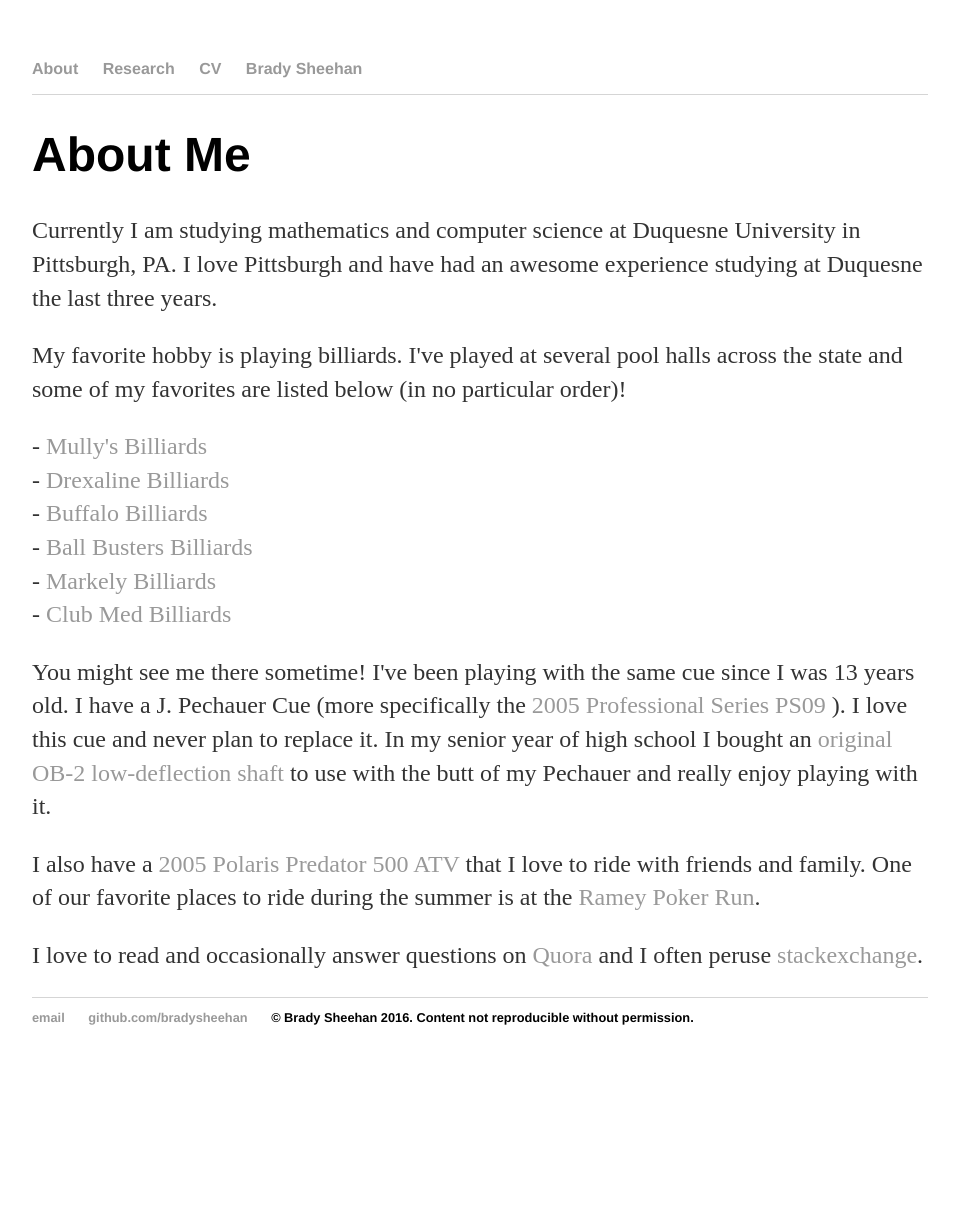
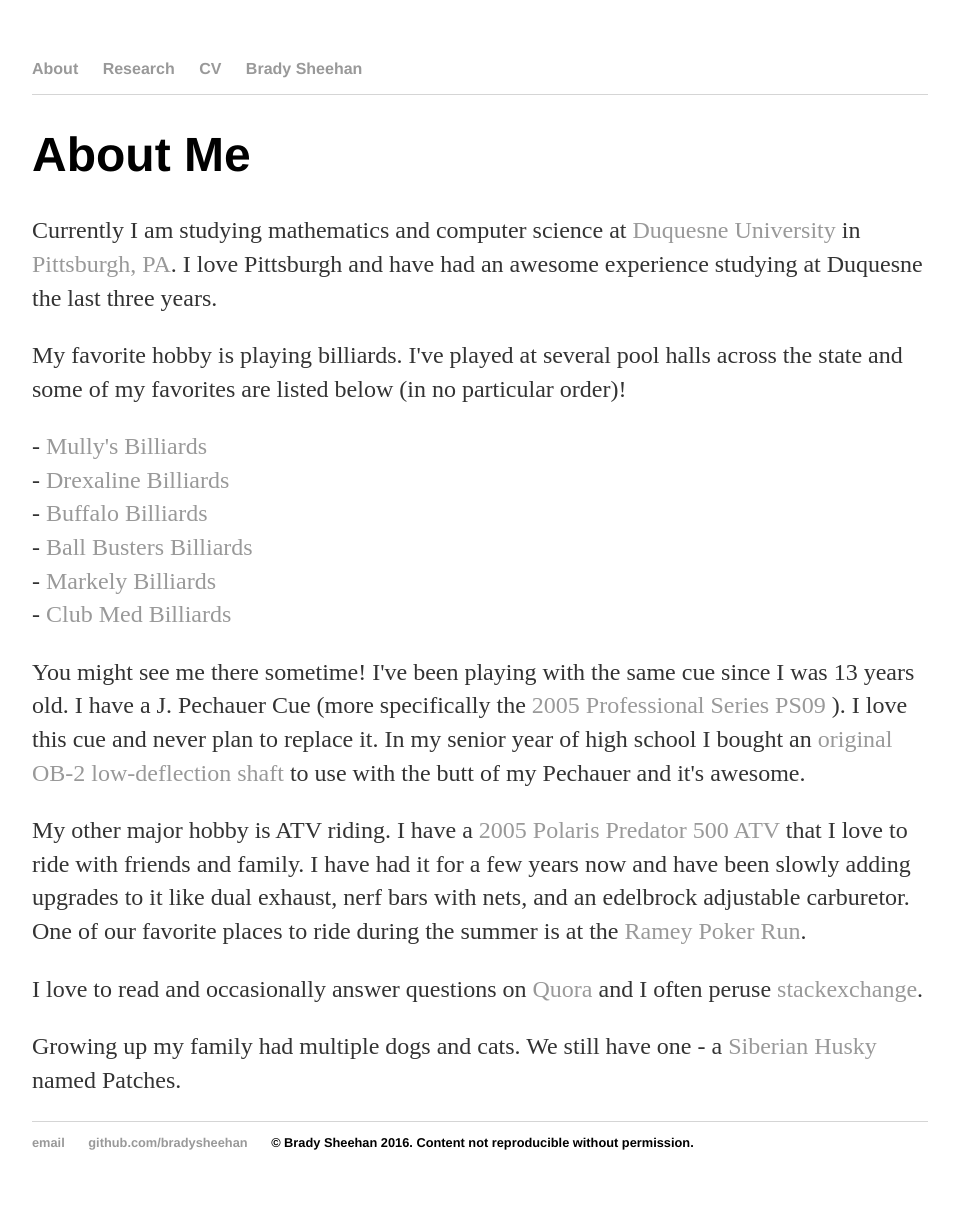
Before and after one commit to BradySheehan/bradysheehan, a Jekyll site: the page built from about/index.html, in a window 1280 px wide. Shown: the whole page, without its empty margins (160-1113 px from the left). Built offline with Jekyll 4.4.1, drawn with Linux system fonts in a browser that asks for light colours; before the commit the page ends 1085 px from its top, so only the background shows below that.

Commit message:
added more info to about me section

```diff
--- a/about/index.html
+++ b/about/index.html
@@ -5,7 +5,7 @@
 
 <div class="about">
 	<h1>About Me</h1>
-	<p> Currently I am studying mathematics and computer science at Duquesne University in Pittsburgh, PA. I love Pittsburgh and have had an awesome experience studying at Duquesne the last three years. </p>
+	<p> Currently I am studying mathematics and computer science at <a href="http://duq.edu">Duquesne University</a> in <a href="http://duq.edu">Pittsburgh, PA</a>. I love Pittsburgh and have had an awesome experience studying at Duquesne the last three years. </p>
 
 	<p>My favorite hobby is playing billiards. I've played at several pool halls across the state and some of my favorites are listed below (in no particular order)! </p>
 
@@ -20,13 +20,15 @@
 	</ul>
 	</p>
 	<p>
-	You might see me there sometime! I've been playing with the same cue since I was 13 years old. I have a J. Pechauer Cue (more specifically the <a href="http://pechauer.com/retired-cues">2005 Professional Series PS09 </a>). I love this cue and never plan to replace it. In my senior year of high school I bought an <a href="https://www.obcues.com/products/Original-OB%252d2-Shaft.html"> original OB-2 low-deflection shaft </a> to use with the butt of my Pechauer and really enjoy playing with it.
+	You might see me there sometime! I've been playing with the same cue since I was 13 years old. I have a J. Pechauer Cue (more specifically the <a href="http://pechauer.com/retired-cues">2005 Professional Series PS09 </a>). I love this cue and never plan to replace it. In my senior year of high school I bought an <a href="https://www.obcues.com/products/Original-OB%252d2-Shaft.html"> original OB-2 low-deflection shaft </a> to use with the butt of my Pechauer and it's awesome.
 
 	</p>
 
-	<p>I also have a <a href="http://www.atv.com/specs/polaris/sport/2005/predator/500.html">2005 Polaris Predator 500 ATV</a> that I love to ride with friends and family. One of our favorite places to ride during the summer is at the <a href="http://www.rameyfirecompany.com/poker-runs.html">Ramey Poker Run</a>.</p>
+	<p>My other major hobby is ATV riding. I have a <a href="http://www.atv.com/specs/polaris/sport/2005/predator/500.html">2005 Polaris Predator 500 ATV</a> that I love to ride with friends and family. I have had it for a few years now and have been slowly adding upgrades to it like dual exhaust, nerf bars with nets, and an edelbrock adjustable carburetor. One of our favorite places to ride during the summer is at the <a href="http://www.rameyfirecompany.com/poker-runs.html">Ramey Poker Run</a>.</p>
 <!-- 	<p>I love to shoot pool <a href=/about/billiards.html>Billiards</a></p>
  -->
 	<p> I love to read and occasionally answer questions on <a href="https://www.quora.com/profile/Brady-Sheehan-1">Quora</a> and I often peruse <a href="http://stackexchange.com/users/3676509/brady-sheehan?tab=accounts" >stackexchange</a>. </p>
 
+	<p>Growing up my family had multiple dogs and cats. We still have one - a <a href="http://www.akc.org/dog-breeds/siberian-husky/">Siberian Husky</a> named Patches. </p>
+
 </div><!-- /.blurb -->
```
